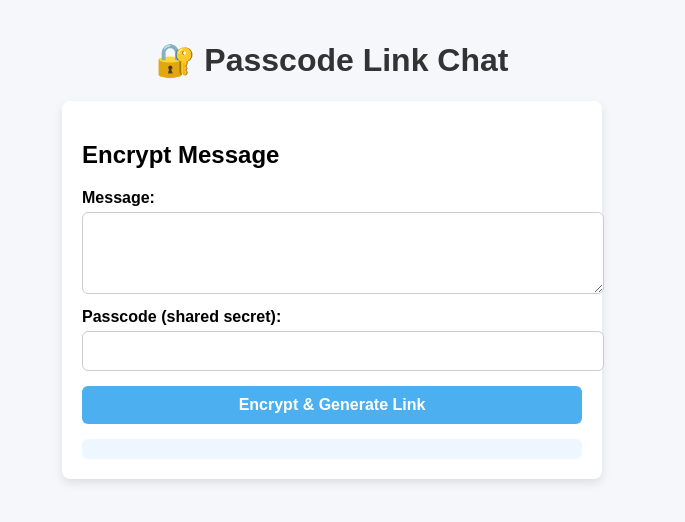
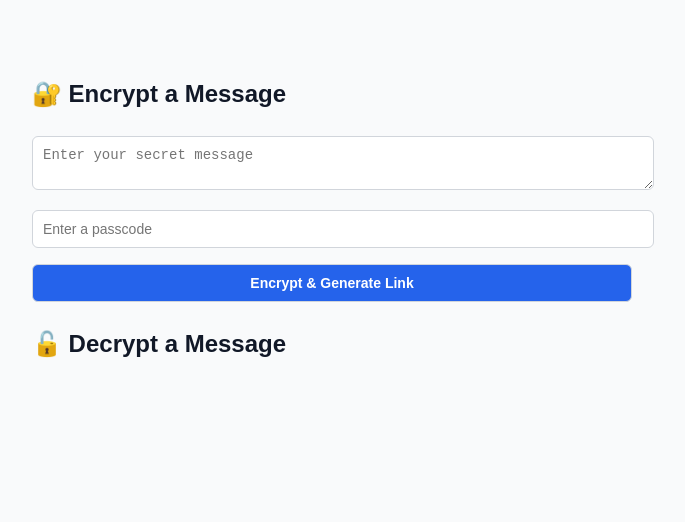
Before and after one commit to Systechglobal/passcode-link-app, a website: page public/index.html in a window 1280 px wide. Shown: the whole page, without its empty margins (308-993 px from the left). Drawn offline with Linux system fonts and the light colour scheme.

Commit message:
Update index.html

```diff
--- a/public/index.html
+++ b/public/index.html
@@ -1,127 +1,88 @@
-
 <!DOCTYPE html>
 <html lang="en">
 <head>
   <meta charset="UTF-8" />
   <meta name="viewport" content="width=device-width, initial-scale=1.0" />
-  <title>Passcode Link Chat</title>
+  <title>Secure Messenger</title>
   <style>
     body {
       font-family: Arial, sans-serif;
-      background: #f5f7fa;
-      margin: 0;
+      max-width: 600px;
+      margin: 40px auto;
       padding: 20px;
+      background: #f9fafb;
     }
-    h1 {
-      color: #333;
-      text-align: center;
-    }
-    form {
-      background: #fff;
-      padding: 20px;
-      margin: 20px auto;
-      border-radius: 8px;
-      max-width: 500px;
-      box-shadow: 0 4px 10px rgba(0,0,0,0.1);
-    }
-    label {
-      display: block;
-      margin-top: 10px;
-      font-weight: bold;
+    h2 {
+      color: #111827;
     }
     input, textarea, button {
       width: 100%;
+      margin: 8px 0;
       padding: 10px;
-      margin-top: 5px;
       border-radius: 6px;
-      border: 1px solid #ccc;
-      font-size: 1em;
+      border: 1px solid #d1d5db;
+      font-size: 14px;
     }
     button {
-      background: #4cafef;
-      border: none;
+      background: #2563eb;
       color: white;
       font-weight: bold;
       cursor: pointer;
-      margin-top: 15px;
     }
     button:hover {
-      background: #3a9dd8;
+      background: #1d4ed8;
     }
-    #encryptedOutput, #decryptedOutput {
-      margin-top: 15px;
-      padding: 10px;
-      background: #eef6ff;
+    #encryptedLink a {
+      word-break: break-all;
+      color: #16a34a;
+    }
+    #toast {
+      visibility: hidden;
+      min-width: 200px;
+      background: #333;
+      color: #fff;
+      text-align: center;
       border-radius: 6px;
-      font-size: 0.95em;
-      word-break: break-word;
+      padding: 12px;
+      position: fixed;
+      left: 50%;
+      transform: translateX(-50%);
+      bottom: 30px;
+      opacity: 0;
+      transition: opacity 0.5s, bottom 0.5s;
+      z-index: 1000;
     }
-    #copyButton {
-      background: #28a745;
-      margin-top: 10px;
+    .flex-row {
+      display: flex;
+      gap: 8px;
     }
-    #copyButton:hover {
-      background: #218838;
-    }
-    #pastePasscode {
-      background: #6c757d;
-      margin-top: 10px;
-    }
-    #pastePasscode:hover {
-      background: #5a6268;
+    .flex-row input {
+      flex: 1;
     }
   </style>
 </head>
 <body>
-  <h1>🔐 Passcode Link Chat</h1>
+  <h2>🔐 Encrypt a Message</h2>
+  <form id="encryptForm">
+    <textarea id="message" placeholder="Enter your secret message" required></textarea>
+    <input type="password" id="passcode" placeholder="Enter a passcode" required />
+    <button type="submit">Encrypt & Generate Link</button>
+  </form>
+  <div id="encryptedLink"></div>
 
-  <!-- Encrypt Form -->
-  <form id="encryptForm">
-    <h2>Encrypt Message</h2>
-    <label for="message">Message:</label>
-    <textarea id="message" rows="4" required></textarea>
+  <h2>🔓 Decrypt a Message</h2>
+  <form id="decryptForm" style="display: none;">
+    <div class="flex-row">
+      <input type="password" id="decryptPasscode" placeholder="Enter passcode" required />
+      <button type="button" id="pastePasscode">📋 Paste</button>
+    </div>
+    <button type="submit">Decrypt</button>
+  </form>
+  <div id="decryptedOutput"></div>
 
-    <label for="passcode">Passcode (shared secret):</label>
-    <input type="password" id="passcode" required />
+  <!-- ✅ Toast container -->
+  <div id="toast"></div>
 
-    <button type="submit">Encrypt & Generate Link</button>
-    <div id="encryptedOutput"></div>
-    <button type="button" id="copyButton" style="display:none;">📋 Copy Link</button>
-  </form>
-
-  <!-- Decrypt Form -->
-  <form id="decryptForm" style="display:none;">
-    <h2>Decrypt Message</h2>
-    <label for="decryptPasscode">Enter Passcode:</label>
-    <input type="password" id="decryptPasscode" required />
-
-    <!-- Paste from clipboard button -->
-    <button type="button" id="pastePasscode">📋 Paste from Clipboard</button>
-
-    <button type="submit">Decrypt</button>
-    <div id="decryptedOutput"></div>
-  </form>
-
-  <script src="app.js"></script>
-<!-- Toast Notification -->
-<div id="toast" style="
-  visibility: hidden;
-  min-width: 220px;
-  margin-left: -110px;
-  background-color: #333;
-  color: #fff;
-  text-align: center;
-  border-radius: 8px;
-  padding: 12px;
-  position: fixed;
-  left: 50%;
-  bottom: 30px;
-  font-size: 15px;
-  z-index: 1000;
-  opacity: 0;
-  transition: opacity 0.5s, bottom 0.5s;
-">
-  🔗 Encrypted link copied!
-</div>
+  <script src="/app.js"></script>
 </body>
 </html>
```
